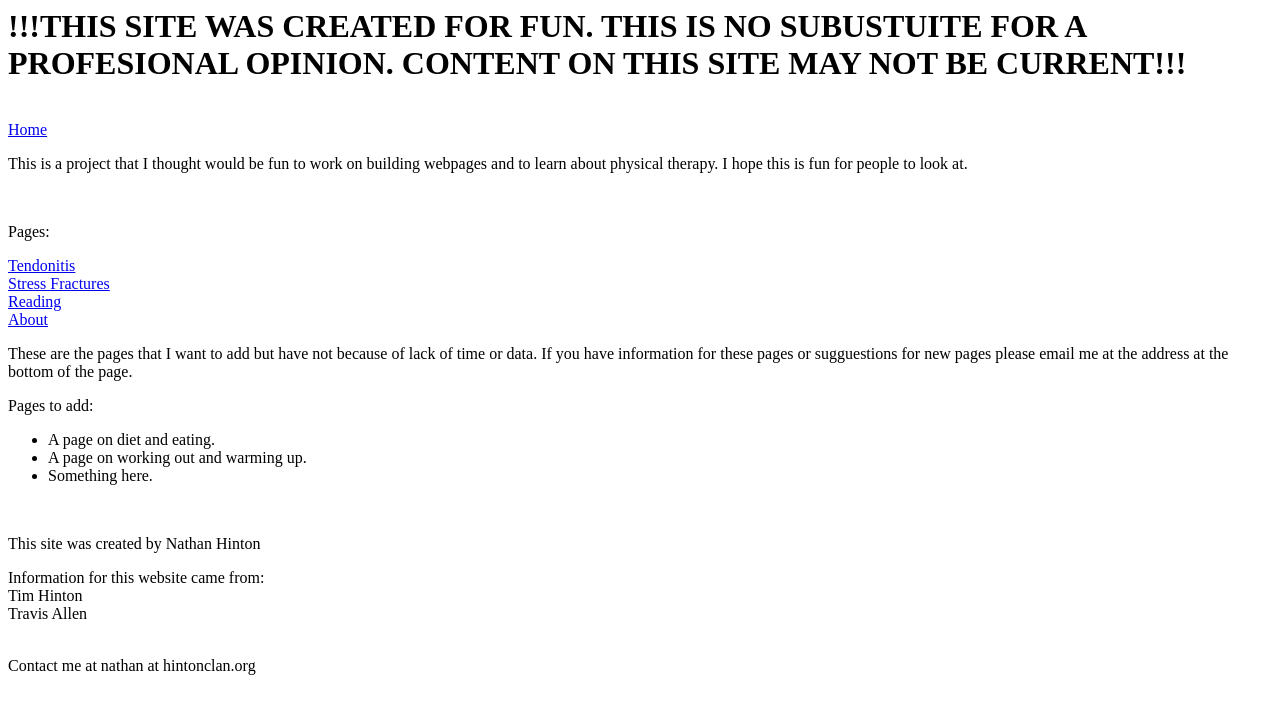
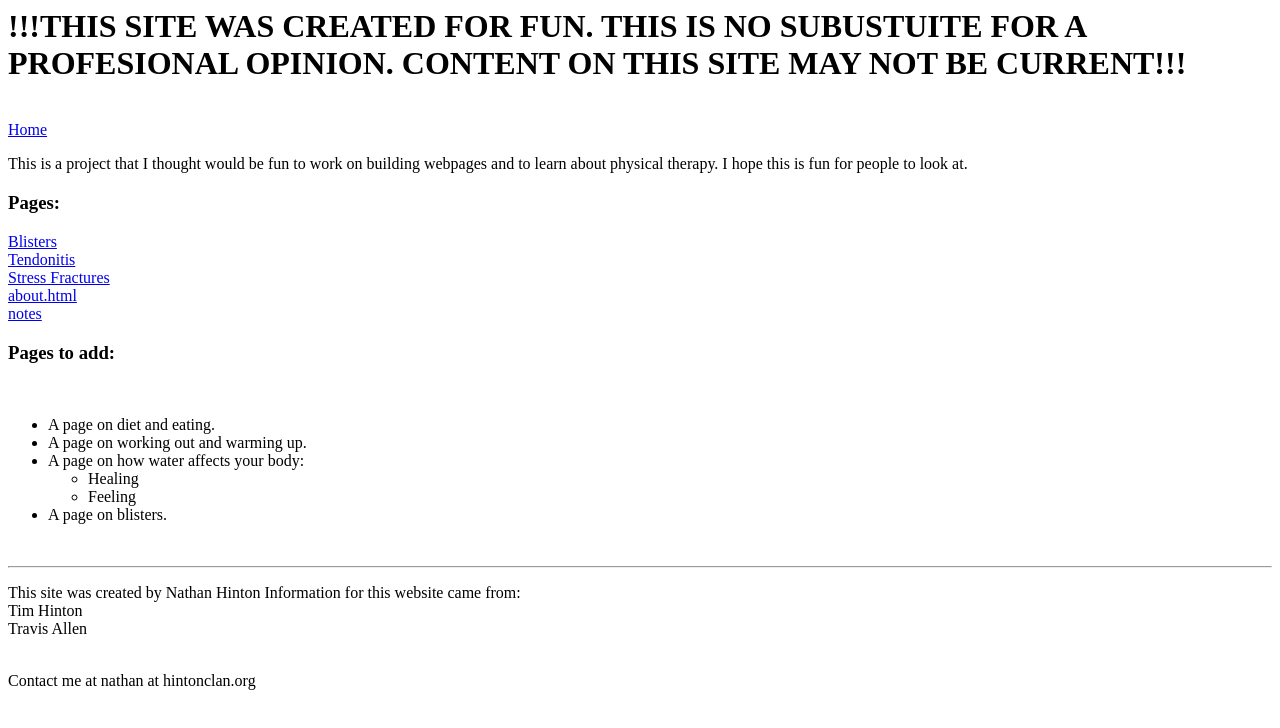
Before and after one commit to nrhint/Website, a plain HTML site: page index.html in a window 1280 px wide. Drawn offline with Linux system fonts and the light colour scheme.

Commit message:
added the blister page.  Tried using kompozer but it messed up all of the pages.  not usiong it any more.

```diff
--- a/index.html
+++ b/index.html
@@ -1,39 +1,44 @@
-<html>
-<!--This disclaimer should be on EVERY PAGE-->
-<head>
- <title>Home</title>
+<!DOCTYPE HTML PUBLIC "-//W3C//DTD HTML 4.01 Transitional//EN">
+<html><head><title>Home</title>
+
 </head>
+
 <body>
-<h1>!!!THIS SITE WAS CREATED FOR FUN.  THIS IS NO SUBUSTUITE FOR A PROFESIONAL OPINION.  CONTENT ON THIS SITE MAY NOT BE CURRENT!!!</h1>
+<h1>!!!THIS SITE WAS CREATED FOR FUN. THIS IS NO SUBUSTUITE FOR A
+PROFESIONAL OPINION. CONTENT ON THIS SITE MAY NOT BE CURRENT!!!</h1>
 <br>
 <a href="index.html">Home</a>
-<!-- Test comment -->
-<main>
-<p>This is a project that I thought would be fun to work on building webpages and to learn about physical therapy.  I hope this is fun for people to look at.</p><br>
-
-<!--Links to other pages:-->
-<p>Pages:</p>
+<main></main>
+<p>This is a project that I thought would be fun to work on
+building webpages and to learn about physical therapy. I hope this is
+fun for people to look at.</p>
+<h3>Pages:</h3>
+<p>
+<a href="Blisters.html">Blisters<a/><br>
 <a href="tendonitis.html">Tendonitis</a><br>
 <a href="stressFracture.html">Stress Fractures</a><br>
-
-<a href="reading.html">Reading</a><br>
-<a href="notes.html">About<a/><br>
-
-<p>These are the pages that I want to add but have not because of lack of time or data.  If you have information for these pages or sugguestions for new pages please email me at the address at the bottom of the page.</p>
-<p>Pages to add:<br>
-  <ul>
-    <li>A page on diet and eating.</li>
-    <li>A page on working out and warming up.</li>
-    <li>Something here.</li>
-  </ul>
+<a href="about">about.html</a><br>
+<a href="notes.html">notes<a/><br>
 </p>
-</main>
-</body>
-<footer>
-<!--This should be in every file.-->
+<h3>Pages to add:</h3><br>
+<p>
+<ul>
+<li>A page on diet and eating.</li>
+<li>A page on working out and warming up.</li>
+<li>A page on how water affects your body:</li>
+<ul>
+<li>Healing</li>
+<li>Feeling</li>
+</ul>
+<li>A page on blisters.</li>
+</ul>
+</p>
 <br>
-<p>This site was created by Nathan Hinton</p>
-<p>Information for this website came from:<br>Tim Hinton<br>Travis Allen</p>
-<p><br>Contact me at nathan at hintonclan.org</p>
-</footer>
-</html>
+<hr>
+<p>
+This site was created by Nathan Hinton Information for this website came from:<br>
+Tim Hinton<br>
+Travis Allen</p><br>
+Contact me at nathan at hintonclan.org
+</p>
+</body></html>
```
Also changed, not shown: Blisters.html (added, +42 -0 lines).
